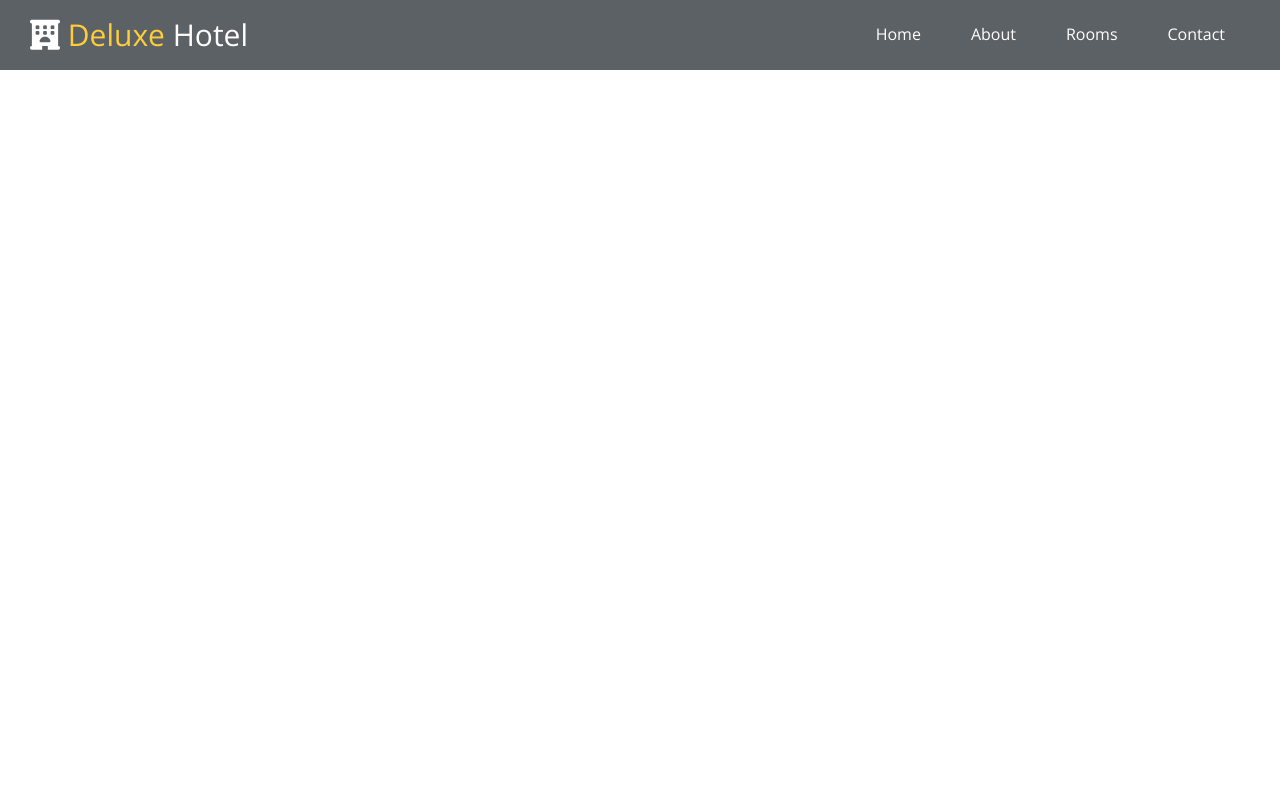
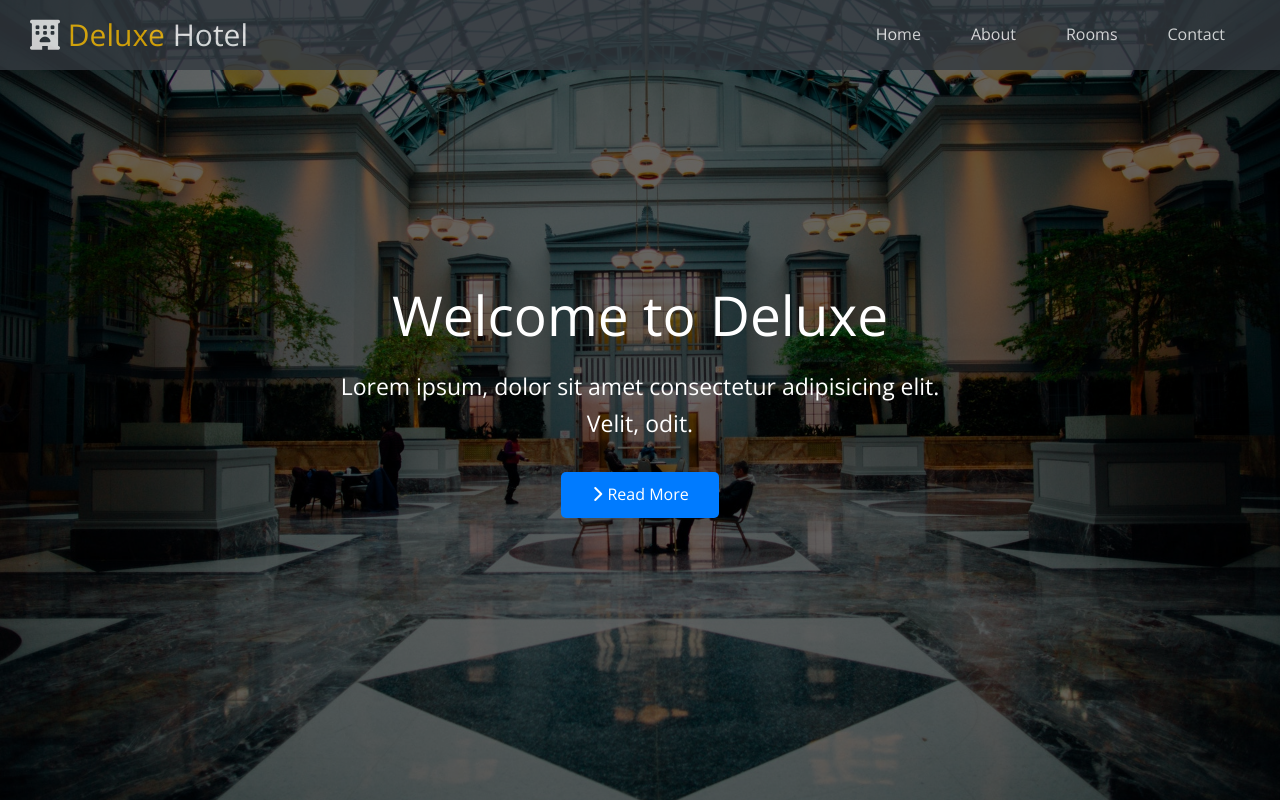
Before and after one commit to zkozak34/hotel-site-template, a plain HTML site: page index.html in a window 1280 px wide. Drawn offline with nearby package versions, Linux system fonts and the light colour scheme.

Commit message:
create header

```diff
--- a/css/style.scss
+++ b/css/style.scss
@@ -1,6 +1,14 @@
 @import "utils";
 @import "reboot";
 
+.main-header {
+    background-image: url("../img/bg-1.jpeg");
+    height: 100vh;
+    background-repeat: no-repeat;
+    background-size: cover;
+    background-position: center;
+    color: $white;
+    position: relative;
     // navbar
     .navbar {
         display: flex;
@@ -37,3 +45,37 @@
             }
         }
     }
+
+    .content {
+        display: flex;
+        flex-direction: column;
+        justify-content: center;
+        align-items: center;
+        text-align: center;
+        height: 100%;
+
+        h1 {
+            font-size: 5.5rem;
+        }
+
+        p {
+            font-size: 2.3rem;
+            max-width: 60rem;
+            margin: 2rem 0 3rem;
+        }
+    }
+
+    &::before {
+        content: "";
+        position: absolute;
+        top: 0;
+        left: 0;
+        height: 100%;
+        width: 100%;
+        background-color: rgba(0, 0, 0, .6);
+    }
+
+    * {
+        z-index: 0;
+    }
+}
--- a/index.html
+++ b/index.html
@@ -30,6 +30,11 @@
           </ul>
         </nav>
       </div>
+      <div class="content">
+        <h1>Welcome to Deluxe</h1>
+        <p>Lorem ipsum, dolor sit amet consectetur adipisicing elit. Velit, odit.</p>
+        <a href="#" class="btn btn-primary"><i class="fas fa-chevron-right"></i> Read More</a>
+      </div>
     </header>
   </body>
 </html>
```
Also changed, not shown: css/style.css, 1 other file. Lines whose indentation alone changed are shown as unchanged.
